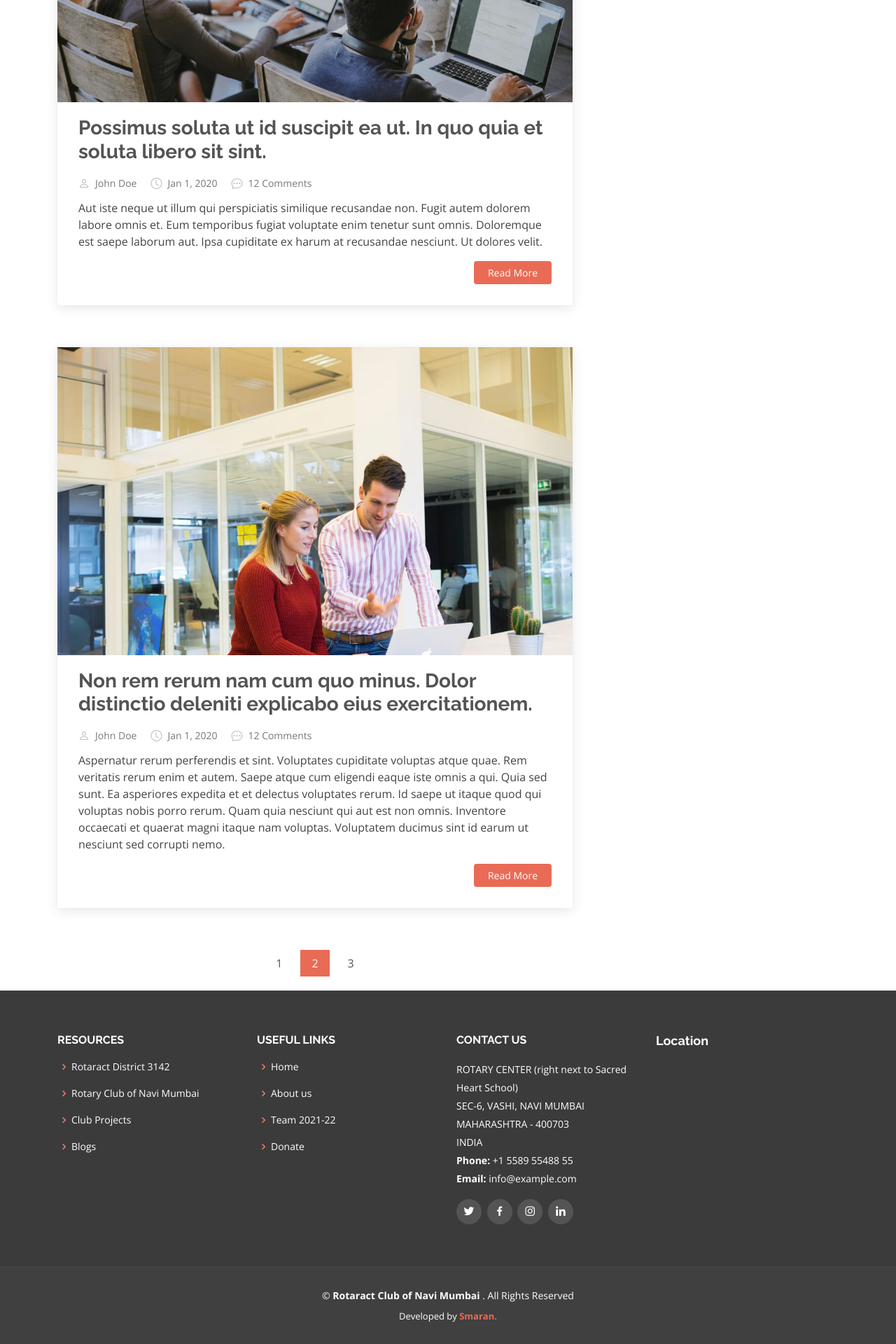
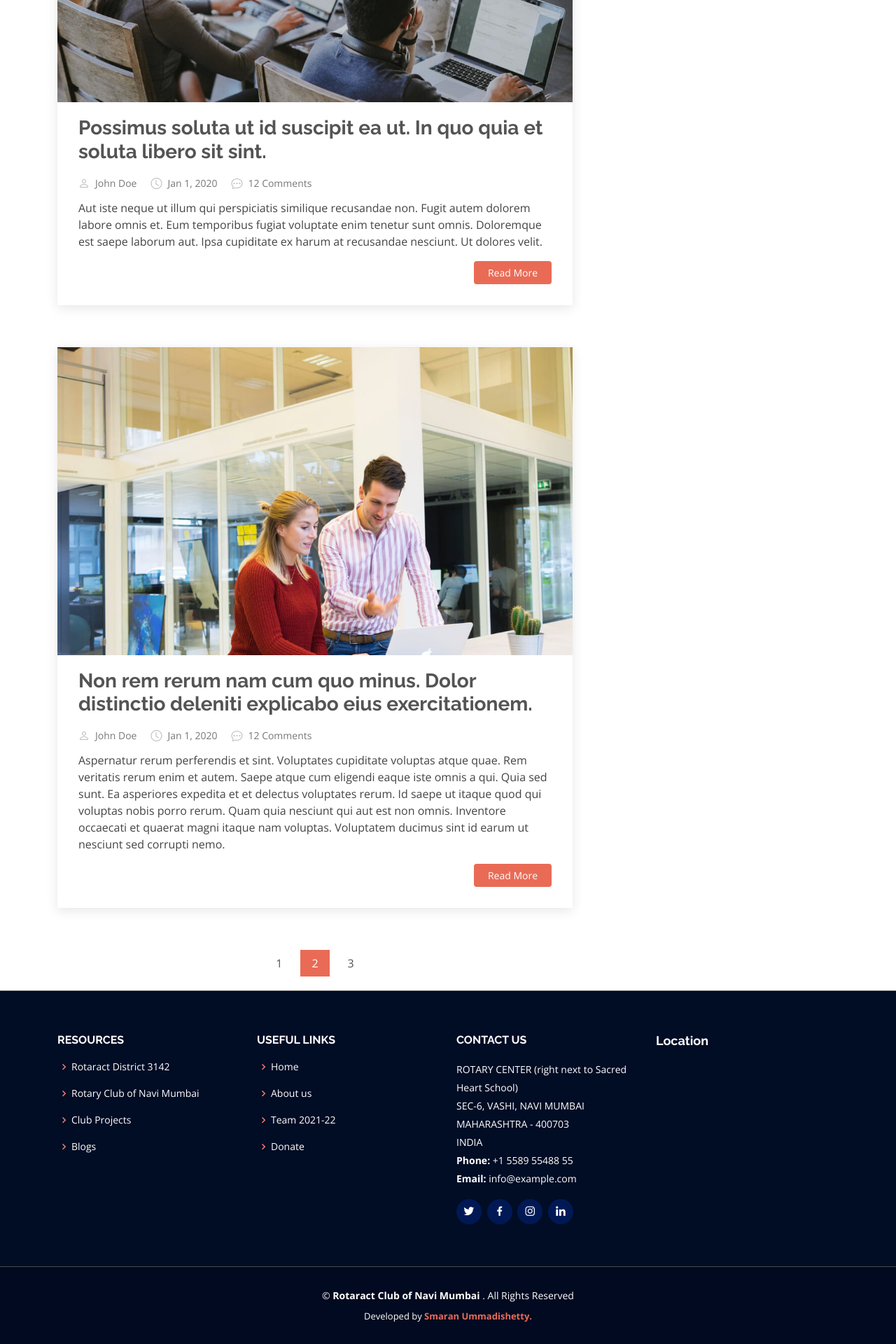
Before and after one commit to smaranx/RACNM-V.2.0, a PHP site: page /blog.php in a window 1280 px wide. Shown: the part 2210-4130 px from the top of the page at 70% size. Run offline with PHP 8.4, Linux system fonts and the light colour scheme; a map, chart or similar area stays blank; grey boxes are pictures that could not be loaded.

Commit message:
updated :up: style

```diff
--- a/assets/css/style.css
+++ b/assets/css/style.css
@@ -2208,7 +2208,7 @@ section {
 --------------------------------------------------------------*/
 
 #footer {
-    background: #404040;
+    background: #010a20;
     padding: 0 0 30px 0;
     color: #fff;
     font-size: 14px;
@@ -2262,7 +2262,7 @@ section {
 }
 
 #footer .footer-top {
-    background: #3b3b3b;
+    background: #010c25;
     border-top: 1px solid #474747;
     border-bottom: 1px solid #474747;
     padding: 60px 0 30px 0;
@@ -2291,7 +2291,7 @@ section {
 #footer .footer-top .social-links a {
     font-size: 18px;
     display: inline-block;
-    background: #545454;
+    background: #001955;
     color: #fff;
     line-height: 1;
     padding: 8px 0;
@@ -2335,6 +2335,10 @@ section {
     line-height: 1;
 }
 
+.footer-links ul i:hover {
+    color: var(--secondaryColor);
+}
+
 #footer .footer-top .footer-links ul li {
     padding: 10px 0;
     display: flex;
--- a/footer.php
+++ b/footer.php
@@ -125,7 +125,7 @@
           &copy; <strong><span>Rotaract Club of Navi Mumbai </span></strong>. All Rights Reserved
         </div>
         <div class="credits">
-          Developed by <a href="https://www.linkedin.com/in/smaran-ummadishetty-24905717b/"><strong><span>Smaran.</span></strong></a>
+          Developed by <a href="https://www.linkedin.com/in/smaran-ummadishetty-24905717b/"><strong><span><b>Smaran Ummadishetty.</b></span></strong></a>
         </div>
       </div>
     </footer>
```
